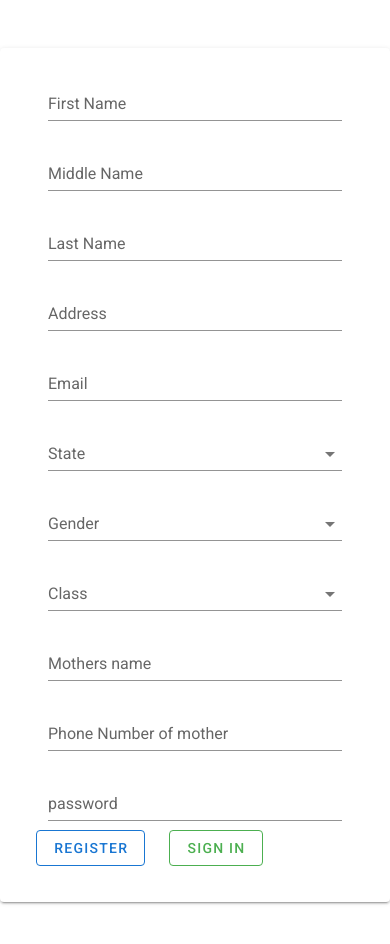
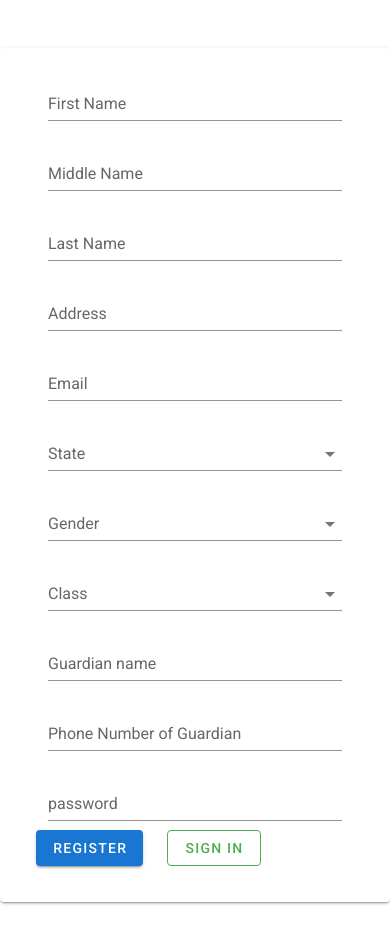
Before and after one commit to god-of-js/gainsville, a Vue app: page /register in a window 390 px wide. Shown: the top 944 px of the page. Before the commit the page ends 902 px from the top, so only its background shows below. Built offline with nearby package versions, Linux system fonts and the light colour scheme; no server answers; what vue-chat-scroll, vue-sweetalert2 would draw is missing.

Commit message:
12/2/2019 -3

```diff
--- a/src/components/navbar.vue
+++ b/src/components/navbar.vue
@@ -9,8 +9,7 @@
       </v-container>
       <v-app-bar-nav-icon class="icon" @click.stop="drawer = !drawer"></v-app-bar-nav-icon>
     </v-app-bar>
-
-    <v-navigation-drawer v-model="drawer" absolute>
+    <v-navigation-drawer v-model="drawer" absolute temporary>
       <v-list dense>
         <v-list-item to="/studentdashboard">
           <v-list-item-action>
--- a/src/components/sidebar.vue
+++ b/src/components/sidebar.vue
@@ -6,7 +6,6 @@
       mobile-break-point="600"
       width="260"
       class="drawer"
-      temporary
       v-model="drawer"
     >
       <v-list>
@@ -88,9 +87,9 @@ export default {
 };
 </script>
 <style >
-@media screen and (max-width: 600px) {
+/* @media screen and (max-width: 600px) {
   .drawer {
     display: none;
   }
-}
+} */
 </style>
--- a/src/layouts/studentlayout.vue
+++ b/src/layouts/studentlayout.vue
@@ -1,35 +1,17 @@
 <template>
- <v-app id="body">
-    <navbar/>
-    <sidebar id="side"/>
-    <router-view/>
- </v-app>
+  <v-app>
+    <navbar />
+    <sidebar />
+    <router-view />
+  </v-app>
 </template>
 <script>
- import navbar from '@/components/navbar'
- import sidebar from '@/components/sidebar'
- export default {
+import navbar from "@/components/navbar";
+import sidebar from "@/components/sidebar";
+export default {
   components: {
     navbar,
-    sidebar,
-  },
-  computed: {
-     side: () => {
-     var x = window.matchMedia("(max-width: 700px)");
-     var body = document.querySelector('#side')
-     if(x.matches) {
-      body.parentNode.removeChild(body)
-     } else {
-
-     }
-   }
+    sidebar
   }
-}
+};
 </script>
-<style scoped>
-  @media screen and (max-width: 600px){
-    #side{
-      display: none;
-    }
-  }
-</style>
--- a/src/views/student/login.vue
+++ b/src/views/student/login.vue
@@ -1,13 +1,13 @@
 <template>
-  <v-content>
+  <v-content class="content">
   <v-card max-width="600" class="mx-auto background mt-12 pt-0 pb-6">
     <v-container class="mt-12 pl-12 pr-12 pt-6 pb-6">
       <v-form ref="form" action="submit" @submit="login">
         <v-text-field label="E-mail" type="email" required v-model="email"></v-text-field>
         <v-text-field label="password" required type="password" v-model="password"></v-text-field>
         <v-flex>
-          <v-btn :loading="loading" color="primary" type="submit" class="mx-auto">Log in</v-btn>
-          <v-btn color="success" to="/register" class="mr-12 ml-6 mx-auto">Register</v-btn>
+          <v-btn :loading="loading" color="primary" type="submit">Log in</v-btn>
+          <v-btn color="success" to="/register" class="ml-4" outlined>Register</v-btn>
         </v-flex>
       </v-form>
     </v-container>
@@ -46,3 +46,29 @@
   }
 }
 </script>
+<style scoped>
+.content{
+  overflow: inherit;
+}
+ @media screen and (max-width: 411px) {
+   .background{
+     margin-left: 10% !important;
+     margin-right: 10% !important;
+     margin-top: 30% !important;
+   }
+ }
+  @media screen and (max-width: 415px) {
+   .background{
+     margin-left: 0% !important;
+     margin-right: 0% !important;
+     margin-top: 40% !important;
+   }
+ }
+  @media screen and (max-width: 385px) {
+   .background{
+     margin-left: 0% !important;
+     margin-right: 0% !important;
+     margin-top: 40% !important;
+   }
+ }
+</style>
--- a/src/views/student/register.vue
+++ b/src/views/student/register.vue
@@ -1,6 +1,6 @@
 <template>
-  <v-content>
-    <v-card max-width="600" class="mx-auto background">
+  <v-content class="content">
+    <v-card max-width="600" class="background mb-12">
       <v-container class="mt-12 pl-12 pr-12 pt-6 pb-12">
         <v-form ref="form" action="submit" @submit="reg" v-model="valid">
           <v-text-field :rules="nameRules" label="First Name" v-model="fname" required></v-text-field>
@@ -11,8 +11,8 @@
           <v-autocomplete :items="state" label="State" v-model="selectedState" required></v-autocomplete>
           <v-autocomplete :items="gender" label="Gender" v-model="selectedGender" required></v-autocomplete>
           <v-autocomplete :items="classi" label="Class" v-model="selectedClass" required></v-autocomplete>
-          <v-text-field :rules="nameRules" label="Mothers name" v-model="guardiansName" required></v-text-field>
-          <v-text-field :rules="nameRules" label="Phone Number of mother" v-model="gnum" required></v-text-field>
+          <v-text-field :rules="nameRules" label="Guardian name" v-model="guardiansName" required></v-text-field>
+          <v-text-field :rules="nameRules" label="Phone Number of Guardian" v-model="gnum" required></v-text-field>
           <v-text-field
             :rules="passRules"
             label="password"
@@ -20,8 +20,8 @@
             type="password"
             required
           ></v-text-field>
-          <v-row>
-            <v-btn color="primary" :loading="loading" type="submit" outlined>register</v-btn>
+          <v-row class="butn">
+            <v-btn color="primary" :loading="loading" type="submit" >register</v-btn>
             <v-btn color="success" class="mr-12 ml-6" to="/login" outlined>sign in</v-btn>
           </v-row>
         </v-form>
@@ -127,3 +127,37 @@ export default {
   }
 };
 </script>
+<style scoped>
+  .background{
+    margin: auto;
+  }
+  .content{
+    overflow: auto;
+  }
+   @media screen and (max-width: 370px) {
+    .background{
+      margin-left:  0% !important;
+      margin-right: 0% !important;
+      margin-bottom: 9% !important;
+    }
+    .butn{
+      display: flex;
+      flex-direction: row
+    }
+  }
+   @media screen and (max-width: 414px) {
+    .background{
+      margin-left:  0% !important;
+      margin-right: 0% !important;
+      margin-top: 0% !important;
+    }
+
+  }
+  @media screen and (max-width: 680px) {
+    .background{
+      margin-left:  20%;
+      margin-right: 20%;
+    }
+
+  }
+</style>
```
